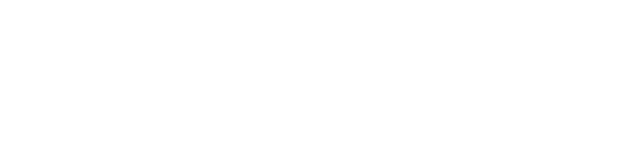
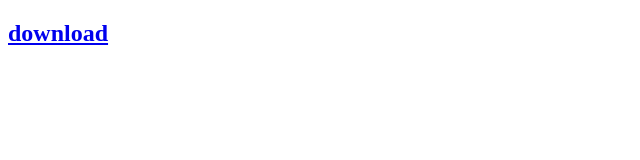
Before and after one commit to seohoo/mcp, a plain HTML site: page index.html in a window 1280 px wide. Shown: the whole page, without its empty margins (0-640 px from the left). Drawn offline with Linux system fonts and the light colour scheme.

Commit message:
Update index.html

```diff
--- a/index.html
+++ b/index.html
@@ -6,5 +6,9 @@
 </head>
   <body>
     <a href="https://seohoo.github.io/mcp/server.zip">
+      <h2>
+        download
+      </h2>
+    </a>
   </body>
 </html>
```
